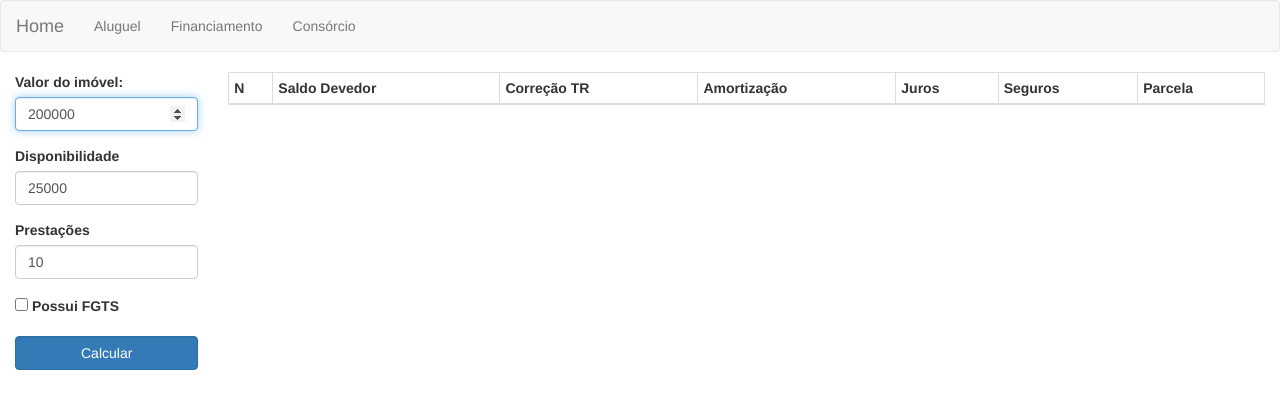
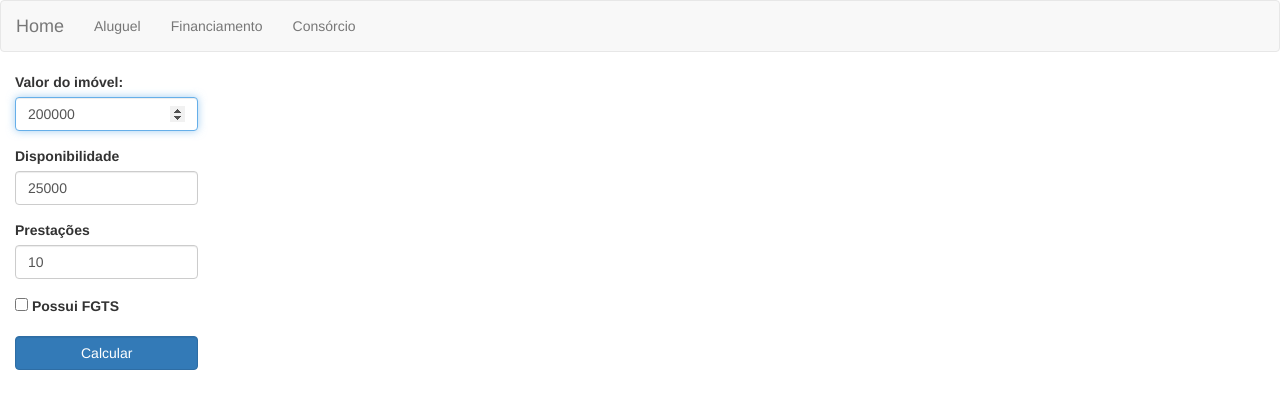
Before and after one commit to luishenriquepp/meu-tcc, an Angular app: page / in a window 1280 px wide. Shown: the top 408 px of the page. Built offline with nearby package versions, Linux system fonts and the light colour scheme.

Commit message:
Configurando a tabela para aparecer somente se o formulario tiver sido clicado

```diff
--- a/src/app/main/main.component.html
+++ b/src/app/main/main.component.html
@@ -9,7 +9,7 @@
       <app-formulario (onCalcular)="onCalcular($event)"></app-formulario>
     </div>
     <div class="col-lg-10">
-      <app-tabela-vpl [financiamento]="financiamento"></app-tabela-vpl>
+      <app-tabela-vpl [financiamento]="financiamento" [exibirTabela]="exibir"></app-tabela-vpl>
     </div>
   </div>
 </div>
--- a/src/app/main/main.component.ts
+++ b/src/app/main/main.component.ts
@@ -11,19 +11,19 @@ export class MainComponent implements OnInit {
 
   usuario: Usuario;
   financiamento: Financiamento;
+  exibir: boolean;
 
-  titulo: string  = 'titulo';
-
-  constructor() { }
+  constructor() {
+    this.exibir = false;
+  }
 
   onCalcular(user: Usuario) {
     this.usuario = user;
-    this.titulo = user.disponivel.toString();
     this.financiamento = new Financiamento(this.usuario);
     this.financiamento.fdc();
+    this.exibir = this.financiamento.prestacoes.length > 0;
   }
 
   ngOnInit() {
   }
-
 }
--- a/src/app/tabela-vpl/tabela-vpl.component.html
+++ b/src/app/tabela-vpl/tabela-vpl.component.html
@@ -1,13 +1,14 @@
+<div *ngIf="exibirTabela">
   <table class="table table-bordered table-striped table-condensed">
     <thead>
       <tr>
         <th>N</th>
-      <th>Saldo Devedor</th>
-      <th>Correção TR</th>
-      <th>Amortização</th>
-      <th>Juros</th>
-      <th>Seguros</th>
-      <th>Parcela</th>
+        <th>Saldo Devedor (R$)</th>
+        <th>Correção TR (R$)</th>
+        <th>Amortização (R$)</th>
+        <th>Juros (R$)</th>
+        <th>Seguros (R$)</th>
+        <th>Parcela (R$)</th>
       </tr>
     </thead>
     <tbody>
@@ -22,3 +23,4 @@
       </tr>
     </tbody>
   </table>
+</div>
--- a/src/app/tabela-vpl/tabela-vpl.component.ts
+++ b/src/app/tabela-vpl/tabela-vpl.component.ts
@@ -10,6 +10,7 @@ import { Financiamento } from'../models/financiamento';
 })
 export class TabelaVplComponent implements OnInit {
 
+  @Input() exibirTabela: boolean;
   @Input() financiamento: Financiamento;
 
   ngOnInit() {
```
Lines whose indentation alone changed are shown as unchanged.
